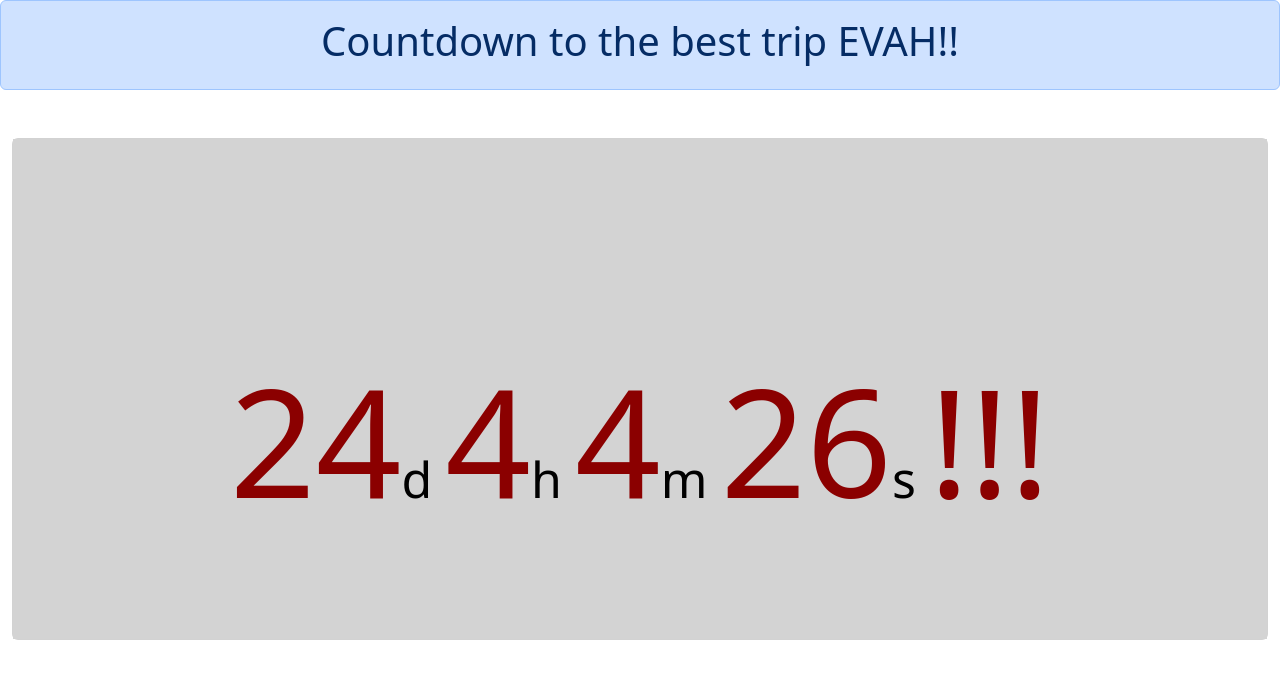
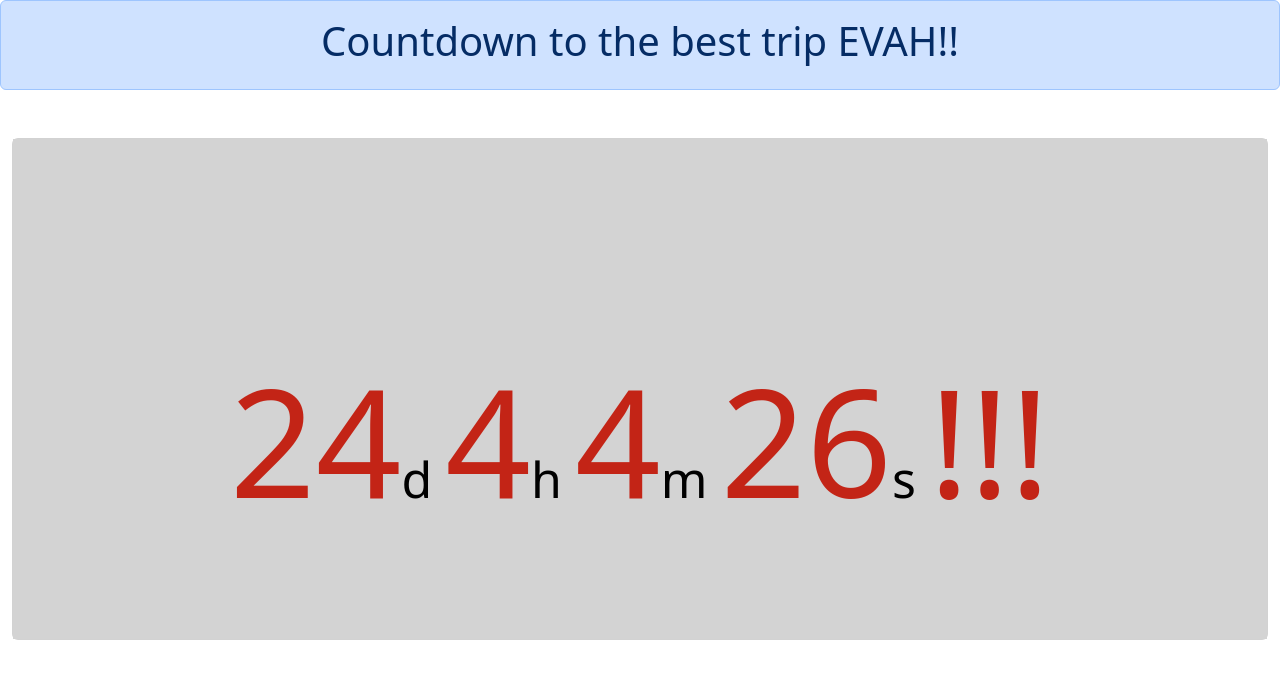
Before and after one commit to abgelvin/countdown-js, a website: page index.html in a window 1280 px wide. Drawn offline with nearby package versions, Linux system fonts and the light colour scheme.

Commit message:
some style changes

```diff
--- a/styles.css
+++ b/styles.css
@@ -6,7 +6,7 @@
     }
 
 .card-text {
-    color: darkred;
+    color: rgb(195, 36, 22);
     font-size: 150px;
     margin-top: 120px;
 }
```
Also changed, not shown: index.html (line endings or trailing spaces).
